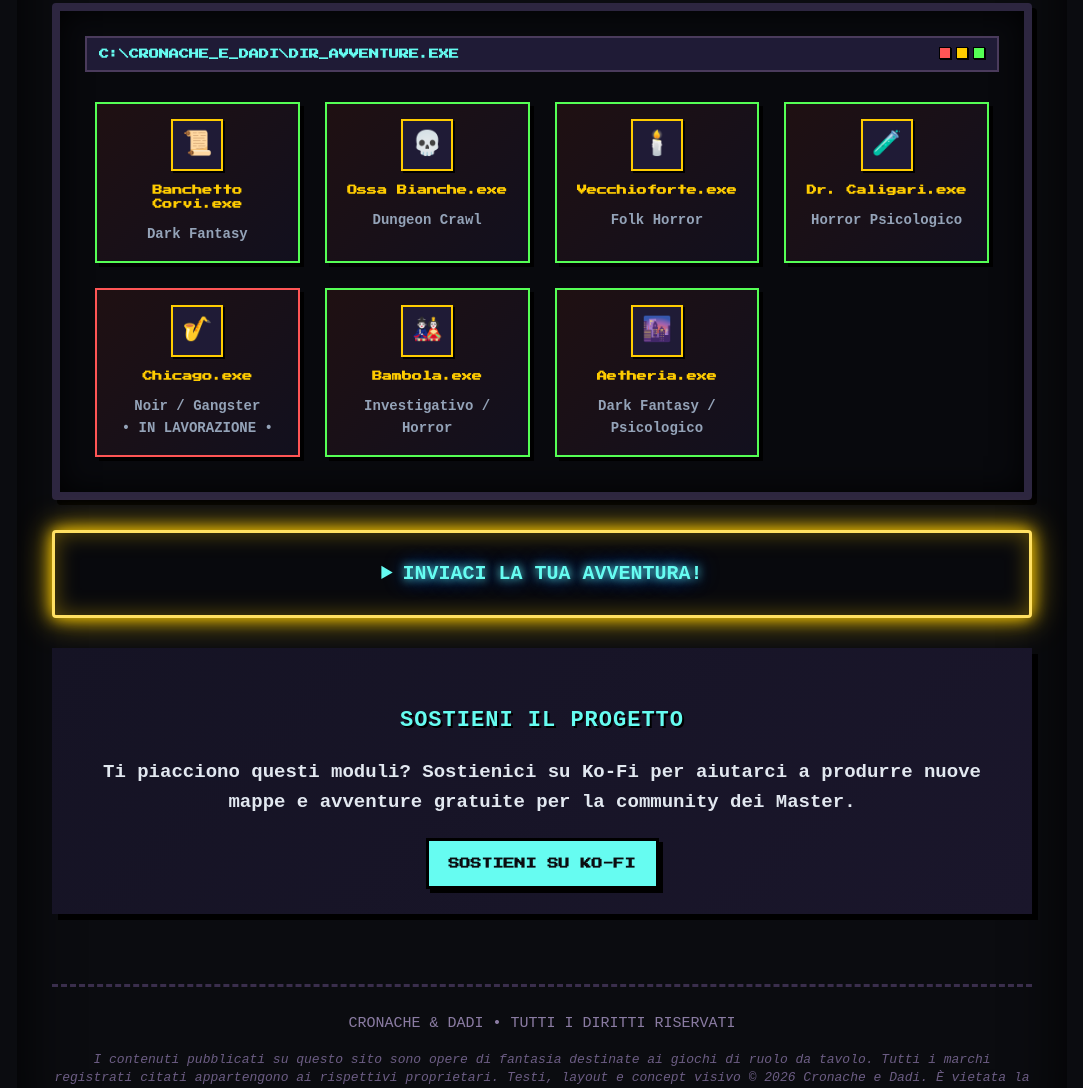
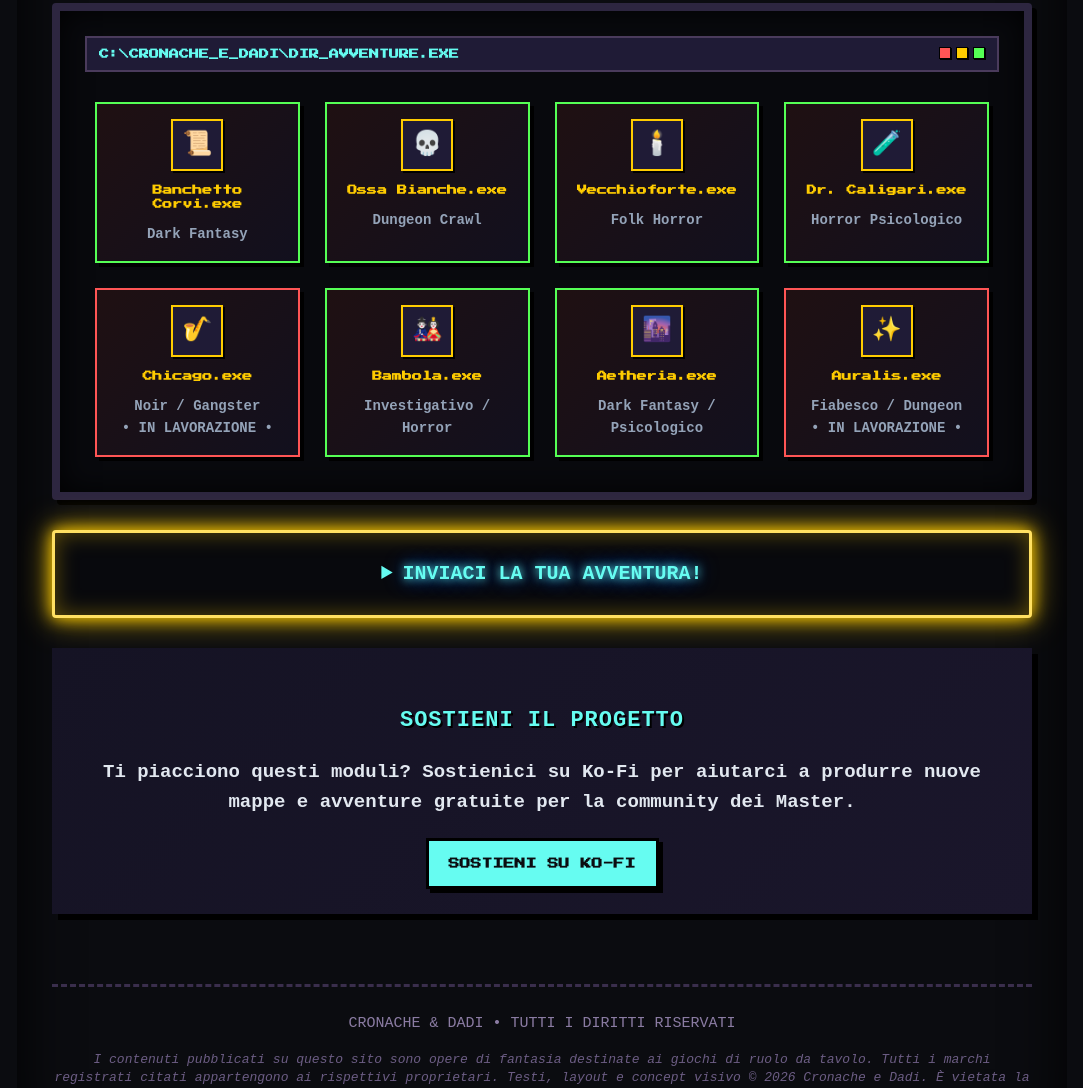
Before and after one commit to cronacheedadi/Archivio-Multiverso, a plain HTML site: page index.html in a window 1280 px wide. Shown: the part 1169-2257 px from the top of the page, without its empty margins (98-1181 px from the left). Drawn offline with Linux system fonts and the light colour scheme.

Commit message:
Add files via upload

```diff
--- a/index.html
+++ b/index.html
@@ -526,6 +526,11 @@
                 <div class="desktop-icon-title">Aetheria.exe</div>
                 <p class="desktop-icon-desc">Dark Fantasy / Psicologico<br></p>
             </a>
+            <a href="notfound.html" class="desktop-icon-card" style="border-color: #ff5555; background: linear-gradient(135deg, #1f1012 0%, #12101e 100%);">
+                <div class="icon-graphic">✨</div>
+                <div class="desktop-icon-title">Auralis.exe</div>
+                <p class="desktop-icon-desc">Fiabesco / Dungeon<br> &bull; IN LAVORAZIONE &bull;</p>
+            </a>
 
         </div>
     </div>
@@ -535,7 +540,7 @@
     <div class="gm-dropdown-content">
         <p style="text-align: justify;">Hai scritto una one-shot o uno scenario breve pronto all'uso e vuoi condividerlo con la community di <strong>Cronache e Dadi</strong>?</p>
         <p style="text-align: justify;">Puoi mandarci il materiale in un solo clic compilando il modulo interattivo sottostante, oppure inviandocelo direttamente via email all'indirizzo <span style="color: #c0b3d6; text-shadow: 0 0 8px #5b05f0, 0 0 20px #ffcc00; font-weight: bold;"><b>cronacheedadi@gmail.com</b></span>. La tua avventura potrebbe entrare a far parte dell'Archivio Multiverso, raggiungendo nuovi giocatori e portando con sé il tuo nome, i tuoi crediti e i tuoi link ufficiali!</p>
-        <form action="https://formspree.io/f/xyeebbeb" method="POST" onsubmit="return validaForm(event)" style="display: flex; flex-direction: column; gap: 15px; margin-top: 20px;">
+
             <div>
                 <label style="display: block; font-family: 'Press Start 2P', monospace; font-size: 9px; color: #ffcc00; margin-bottom: 5px;">NICK / NOME AUTORE:</label>
                 <input type="text" name="Autore" id="q-autore" required placeholder="..." style="width: 98%; background: #0b0c10; border: 2px solid #4a3b5c; padding: 10px; color: #e2e8f0; font-family: 'Courier New', Courier, monospace; font-size: 16px;">
```
